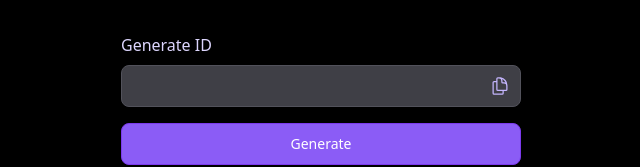
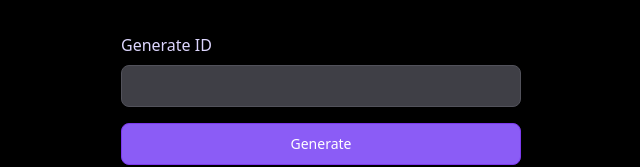
Before and after one commit to imekachi/thai-id-gen, a Svelte app: page / in a window 1280 px wide. Shown: the part 471-638 px from the top of the page, without its empty margins (319-959 px from the left). Built offline with nearby package versions, Linux system fonts and the light colour scheme.

Commit message:
feat: remove a copy button

```diff
--- a/src/App.svelte
+++ b/src/App.svelte
@@ -29,25 +29,6 @@
           value={generatedId}
           readonly
         />
-        <button
-          type="button"
-          class="text-violet-300 m-1 px-1.5 hover:text-violet-100 hover:bg-zinc-500 hover:rounded-lg hover:border-zinc-500"
-        >
-          <svg
-            xmlns="http://www.w3.org/2000/svg"
-            fill="none"
-            viewBox="0 0 24 24"
-            stroke-width="1.5"
-            stroke="currentColor"
-            class="w-5 h-5"
-          >
-            <path
-              stroke-linecap="round"
-              stroke-linejoin="round"
-              d="M15.75 17.25v3.375c0 .621-.504 1.125-1.125 1.125h-9.75a1.125 1.125 0 0 1-1.125-1.125V7.875c0-.621.504-1.125 1.125-1.125H6.75a9.06 9.06 0 0 1 1.5.124m7.5 10.376h3.375c.621 0 1.125-.504 1.125-1.125V11.25c0-4.46-3.243-8.161-7.5-8.876a9.06 9.06 0 0 0-1.5-.124H9.375c-.621 0-1.125.504-1.125 1.125v3.5m7.5 10.375H9.375a1.125 1.125 0 0 1-1.125-1.125v-9.25m12 6.625v-1.875a3.375 3.375 0 0 0-3.375-3.375h-1.5a1.125 1.125 0 0 1-1.125-1.125v-1.5a3.375 3.375 0 0 0-3.375-3.375H9.75"
-            />
-          </svg>
-        </button>
       </div>
       <button
         type="submit"
```
